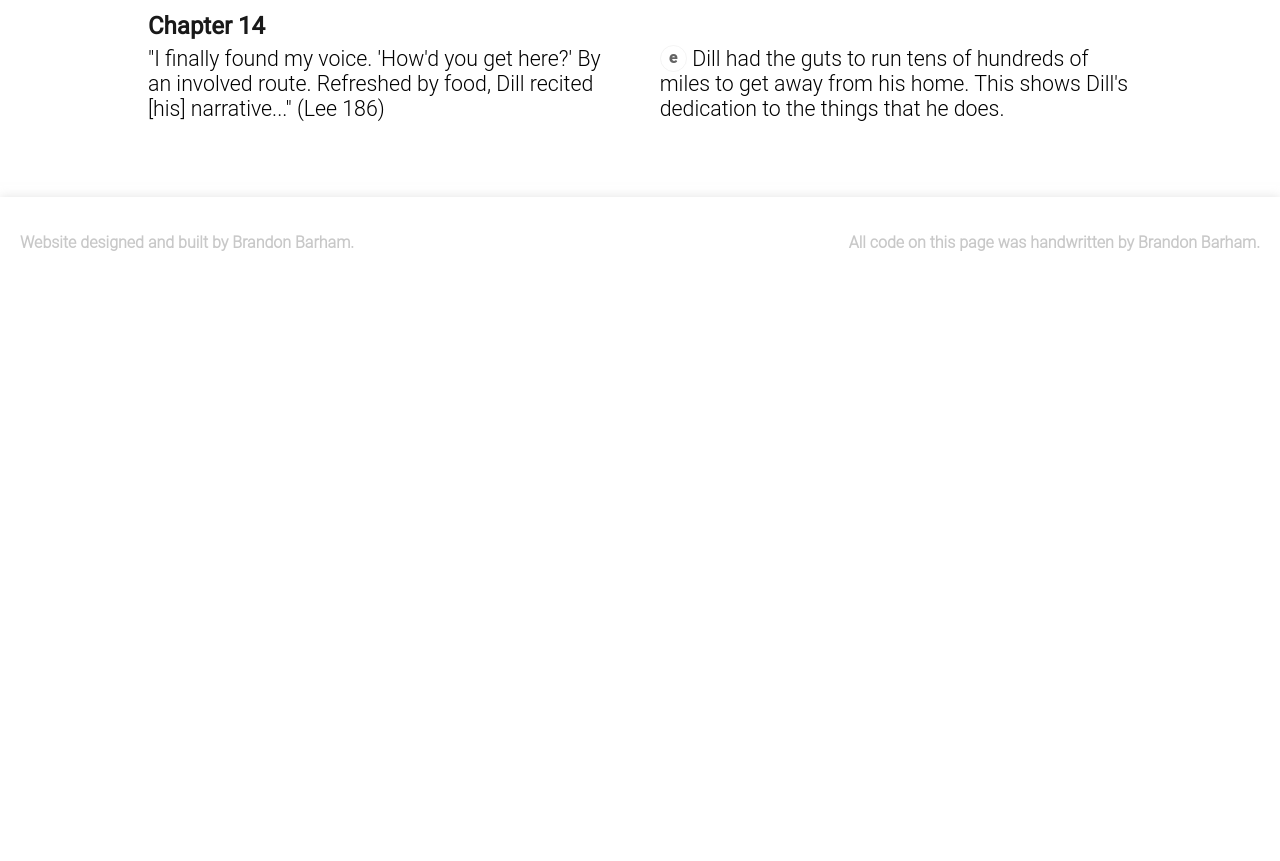
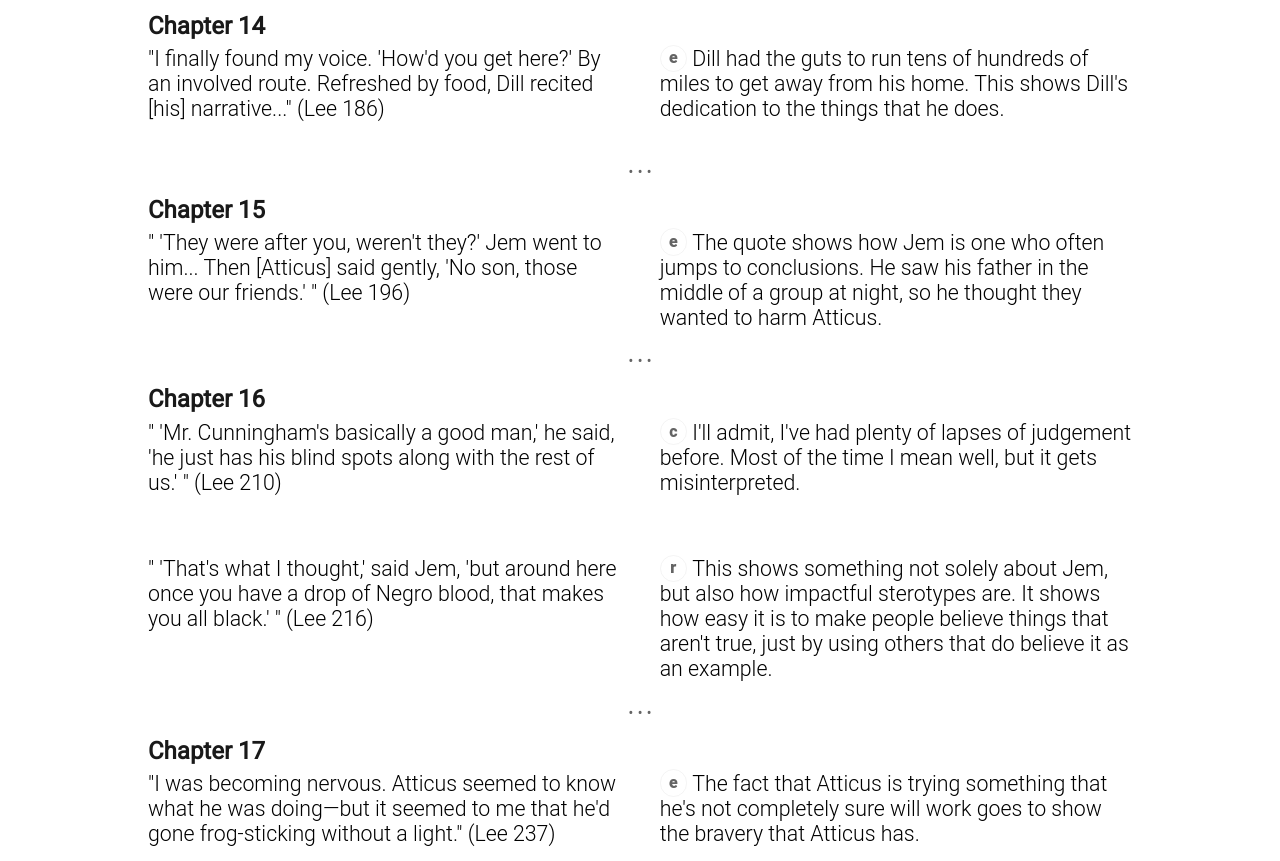
Before and after one commit to SimplexShotz/TKM, a plain HTML site: page index.html in a window 1280 px wide. Shown: the part 3559-4420 px from the top of the page. Before the commit the page ends 3847 px from the top, so only its background shows below. Drawn offline with Linux system fonts and the light colour scheme.

Commit message:
Chapters 15-17

```diff
--- a/index.html
+++ b/index.html
@@ -408,6 +408,32 @@
                         type: "e",
                         response: "Dill had the guts to run tens of hundreds of miles to get away from his home. This shows Dill's dedication to the things that he does."
                     }
+                ], [ // Chapter 15
+                    {
+                        quote: " 'They were after you, weren't they?' Jem went to him... Then [Atticus] said gently, 'No son, those were our friends.' ",
+                        page: 196,
+                        type: "e",
+                        response: "The quote shows how Jem is one who often jumps to conclusions. He saw his father in the middle of a group at night, so he thought they wanted to harm Atticus."
+                    }
+                ], [ // Chapter 16
+                    {
+                        quote: " 'Mr. Cunningham's basically a good man,' he said, 'he just has his blind spots along with the rest of us.' ",
+                        page: 210,
+                        type: "c",
+                        response: "I'll admit, I've had plenty of lapses of judgement before. Most of the time I mean well, but it gets misinterpreted."
+                    }, {
+                        quote: " 'That's what I thought,' said Jem, 'but around here once you have a drop of Negro blood, that makes you all black.' ",
+                        page: 216,
+                        type: "r",
+                        response: "This shows something not solely about Jem, but also how impactful sterotypes are. It shows how easy it is to make people believe things that aren't true, just by using others that do believe it as an example."
+                    }
+                ], [ // Chapter 17
+                    {
+                        quote: "I was becoming nervous. Atticus seemed to know what he was doing—but it seemed to me that he'd gone frog-sticking without a light.",
+                        page: 237,
+                        type: "e",
+                        response: "The fact that Atticus is trying something that he's not completely sure will work goes to show the bravery that Atticus has."
+                    }
                 ]
             ];
             for (var chapter = 0; chapter < quotes.length; chapter++) {
```
